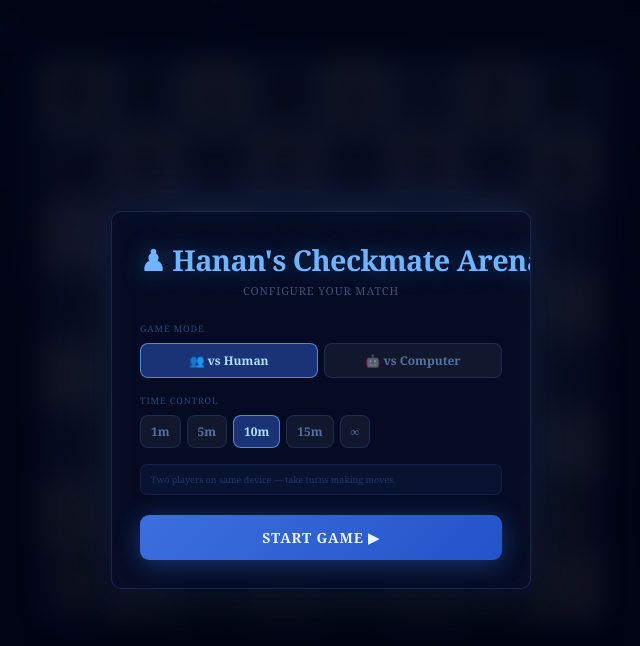
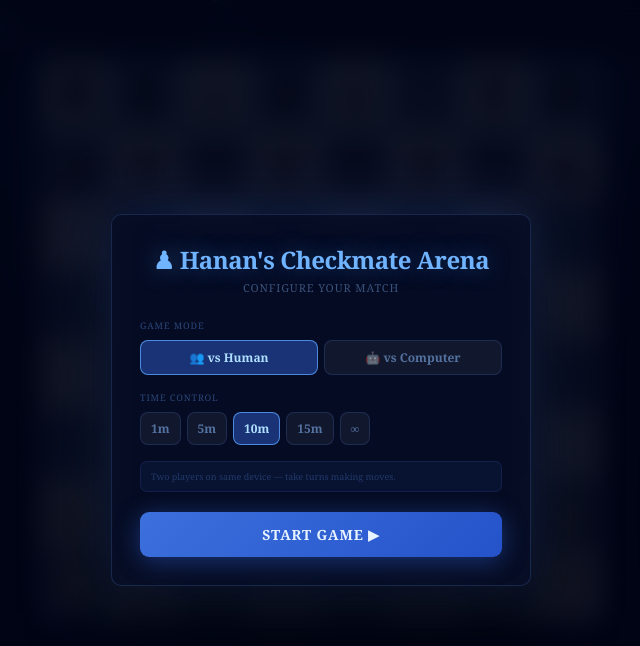
Before and after one commit to a-hananop/Hanans-Checkmate-Arena, a React (Vite) app: page / in a window 1280 px wide. Shown: the top 646 px of the page, without its empty margins (319-959 px from the left). Built offline with nearby package versions, Linux system fonts and the light colour scheme.

Commit message:
Update header styles in ChessGame component

```diff
--- a/ChessGame.jsx
+++ b/ChessGame.jsx
@@ -625,7 +625,7 @@ function SetupModal({onStart,initialSettings}){
         maxHeight:"95vh",overflowY:"auto"}}>
         {/* Header */}
         <div style={{textAlign:"center",marginBottom:24}}>
-          <div style={{fontSize:"1.8rem",color:"#70b4ff",fontWeight:700,letterSpacing:"-.02em",
+          <div style={{fontSize:"1.5rem",color:"#70b4ff",fontWeight:700,letterSpacing:"-.02em",
             textShadow:"0 0 24px rgba(80,160,255,.45)",marginBottom:4, whiteSpace:"nowrap"}}>♟ Hanan's Checkmate Arena</div>
           <div style={{color:"rgba(140,190,255,.4)",fontSize:"11px",letterSpacing:".08em",
             textTransform:"uppercase"}}>Configure your match</div>
```
